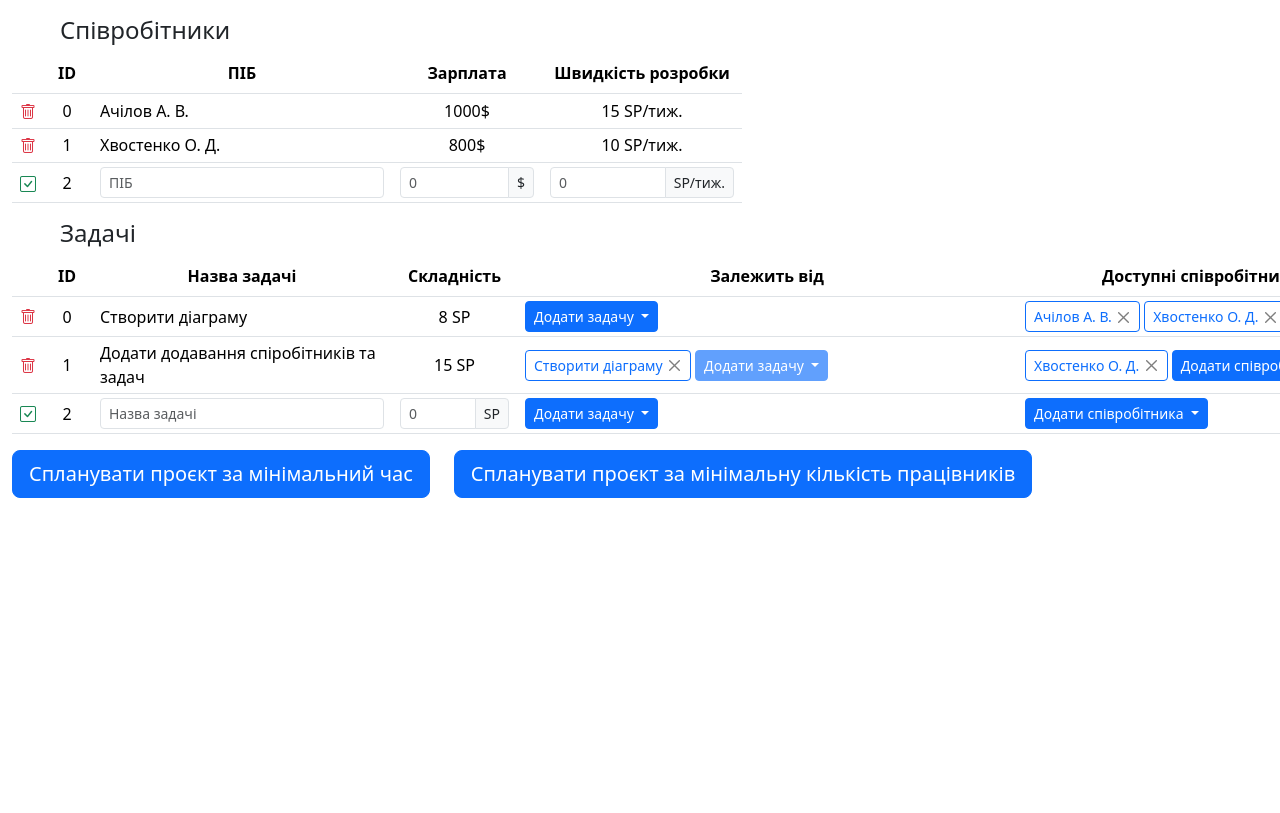
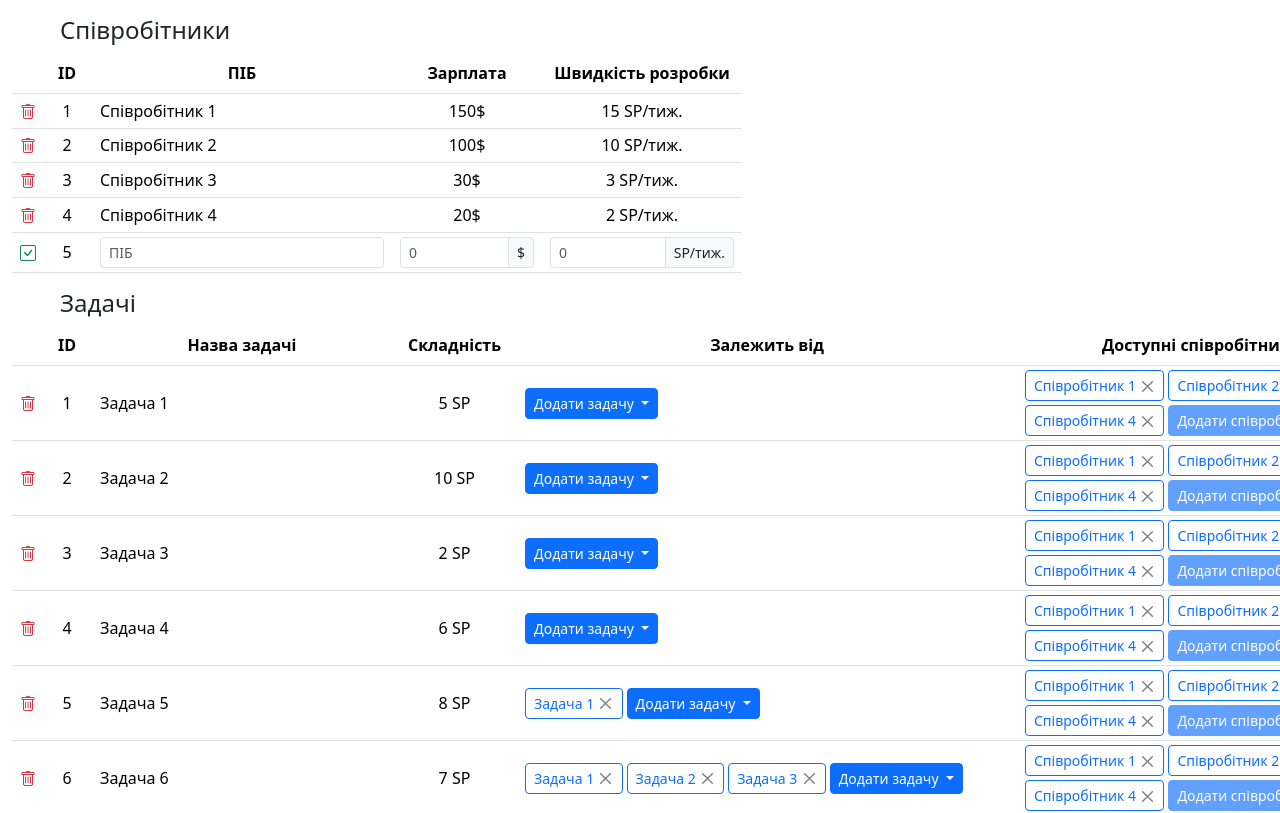
Before and after one commit to AndrryArmor/Everplanner, a Vue app in the folder Frontend/: page / in a window 1280 px wide. Shown: the top 813 px of the page. Built offline with nearby package versions, Linux system fonts and the light colour scheme.

Commit message:
Refactor default chart data location; fix chart width

```diff
--- a/Frontend/src/App.vue
+++ b/Frontend/src/App.vue
@@ -27,7 +27,6 @@ const chartData = ref(null);
 const projectStats = ref(null);
 
 async function planProjectForMinimalTime(tasks, workers) {
-  //const project = getTemplateProject();
   const project = {
     id: 0,
     name: "Test project",
@@ -64,7 +63,6 @@ async function planProjectForMinimalTime(tasks, workers) {
 }
 
 async function planProjectForMinimalWorkersCount(tasks, workers) {
-  //const project = getTemplateProject();
   const project = {
     id: 0,
     name: "Test project",
@@ -98,111 +96,6 @@ async function planProjectForMinimalWorkersCount(tasks, workers) {
     chartData.value = chartDataResponse;
     mode.value = Modes.ShowChart;
   }
-}
-
-function getTemplateProject() {
-  return {
-    id: 0,
-    name: "Test project",
-    tasks: [
-      {
-        id: 1,
-        name: "Створити діаграму",
-        complexity: 5,
-        parentTasks: [],
-        availableWorkers: [1, 2, 3, 4],
-      },
-      {
-        id: 2,
-        name: "Створити діаграму",
-        complexity: 10,
-        parentTasks: [],
-        availableWorkers: [1, 2, 3, 4],
-      },
-      {
-        id: 3,
-        name: "Створити діаграму",
-        complexity: 2,
-        parentTasks: [],
-        availableWorkers: [1, 2, 3, 4],
-      },
-      {
-        id: 4,
-        name: "Створити діаграму",
-        complexity: 6,
-        parentTasks: [],
-        availableWorkers: [1, 2, 3, 4],
-      },
-      {
-        id: 5,
-        name: "Створити діаграму",
-        complexity: 8,
-        parentTasks: [1],
-        availableWorkers: [1, 2, 3, 4],
-      },
-      {
-        id: 6,
-        name: "Створити діаграму",
-        complexity: 7,
-        parentTasks: [1, 2, 3],
-        availableWorkers: [1, 2, 3, 4],
-      },
-      {
-        id: 7,
-        name: "Створити діаграму",
-        complexity: 1,
-        parentTasks: [3, 4],
-        availableWorkers: [1, 2, 3, 4],
-      },
-      {
-        id: 8,
-        name: "Створити діаграму",
-        complexity: 4,
-        parentTasks: [5],
-        availableWorkers: [1, 2, 3, 4],
-      },
-      {
-        id: 9,
-        name: "Створити діаграму",
-        complexity: 2,
-        parentTasks: [6, 7],
-        availableWorkers: [1, 2, 3, 4],
-      },
-      {
-        id: 10,
-        name: "Створити діаграму",
-        complexity: 5,
-        parentTasks: [8, 9],
-        availableWorkers: [1, 2, 3, 4],
-      },
-    ],
-    workers: [
-      {
-        id: 1,
-        name: "Співробітник 1",
-        salary: 150,
-        developmentVelocity: 15,
-      },
-      {
-        id: 2,
-        name: "Співробітник 2",
-        salary: 100,
-        developmentVelocity: 10,
-      },
-      {
-        id: 3,
-        name: "Співробітник 3",
-        salary: 30,
-        developmentVelocity: 3,
-      },
-      {
-        id: 4,
-        name: "Співробітник 4",
-        salary: 20,
-        developmentVelocity: 2,
-      },
-    ],
-  };
 }
 
 function generateChartDataFromPlannedProject(project) {
--- a/Frontend/src/components/GanttChart.vue
+++ b/Frontend/src/components/GanttChart.vue
@@ -109,8 +109,8 @@ const chartOptions = {
   },
 };
 const style = {
-  width: `max(100vw, ${500 + 31 * props.projectStats.endingTime}px)`,
-  "max-width": `max(100vw - 2em, ${500 + 31 * props.projectStats.endingTime}px)`,
+  width: `max(100vw - 2em - 20px, ${500 + 31 * props.projectStats.endingTime}px)`,
+  "max-width": `max(100vw - 2em - 20px, ${500 + 31 * props.projectStats.endingTime}px)`,
   height: `max(100px + 25vh, ${100 + 40 * props.projectStats.tasks}px)`,
   "max-height": `max(100px + 25vh, ${100 + 40 * props.projectStats.tasks}px)`,
 };
--- a/Frontend/src/components/Planner.vue
+++ b/Frontend/src/components/Planner.vue
@@ -107,16 +107,28 @@ const developmentVelocityMetric = `${storyPointsSign}/тиж.`;
 const workersTableHeaders = ["", "ID", "ПІБ", "Зарплата", "Швидкість розробки"];
 const workers = ref([
   {
-    id: 0,
-    name: "Ачілов А. В.",
-    salary: 1000,
+    id: 1,
+    name: "Співробітник 1",
+    salary: 150,
     developmentVelocity: 15,
   },
   {
-    id: 1,
-    name: "Хвостенко О. Д.",
-    salary: 800,
+    id: 2,
+    name: "Співробітник 2",
+    salary: 100,
     developmentVelocity: 10,
+  },
+  {
+    id: 3,
+    name: "Співробітник 3",
+    salary: 30,
+    developmentVelocity: 3,
+  },
+  {
+    id: 4,
+    name: "Співробітник 4",
+    salary: 20,
+    developmentVelocity: 2,
   },
 ]);
 
@@ -147,18 +159,74 @@ const tasksTableHeaders = [
 ];
 const tasks = ref([
   {
-    id: 0,
-    name: "Створити діаграму",
-    complexity: 8,
+    id: 1,
+    name: "Задача 1",
+    complexity: 5,
     parentTasks: [],
-    availableWorkers: [0, 1],
+    availableWorkers: [1, 2, 3, 4],
   },
   {
-    id: 1,
-    name: "Додати додавання спіробітників та задач",
-    complexity: 15,
-    parentTasks: [0],
-    availableWorkers: [1],
+    id: 2,
+    name: "Задача 2",
+    complexity: 10,
+    parentTasks: [],
+    availableWorkers: [1, 2, 3, 4],
+  },
+  {
+    id: 3,
+    name: "Задача 3",
+    complexity: 2,
+    parentTasks: [],
+    availableWorkers: [1, 2, 3, 4],
+  },
+  {
+    id: 4,
+    name: "Задача 4",
+    complexity: 6,
+    parentTasks: [],
+    availableWorkers: [1, 2, 3, 4],
+  },
+  {
+    id: 5,
+    name: "Задача 5",
+    complexity: 8,
+    parentTasks: [1],
+    availableWorkers: [1, 2, 3, 4],
+  },
+  {
+    id: 6,
+    name: "Задача 6",
+    complexity: 7,
+    parentTasks: [1, 2, 3],
+    availableWorkers: [1, 2, 3, 4],
+  },
+  {
+    id: 7,
+    name: "Задача 7",
+    complexity: 1,
+    parentTasks: [3, 4],
+    availableWorkers: [1, 2, 3, 4],
+  },
+  {
+    id: 8,
+    name: "Задача 8",
+    complexity: 4,
+    parentTasks: [5],
+    availableWorkers: [1, 2, 3, 4],
+  },
+  {
+    id: 9,
+    name: "Задача 9",
+    complexity: 2,
+    parentTasks: [6, 7],
+    availableWorkers: [1, 2, 3, 4],
+  },
+  {
+    id: 10,
+    name: "Задача 10",
+    complexity: 5,
+    parentTasks: [8, 9],
+    availableWorkers: [1, 2, 3, 4],
   },
 ]);
 
```
